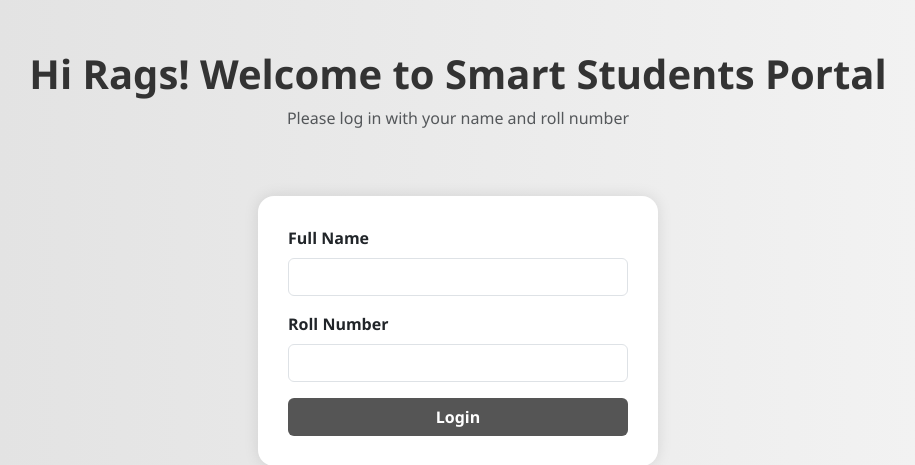
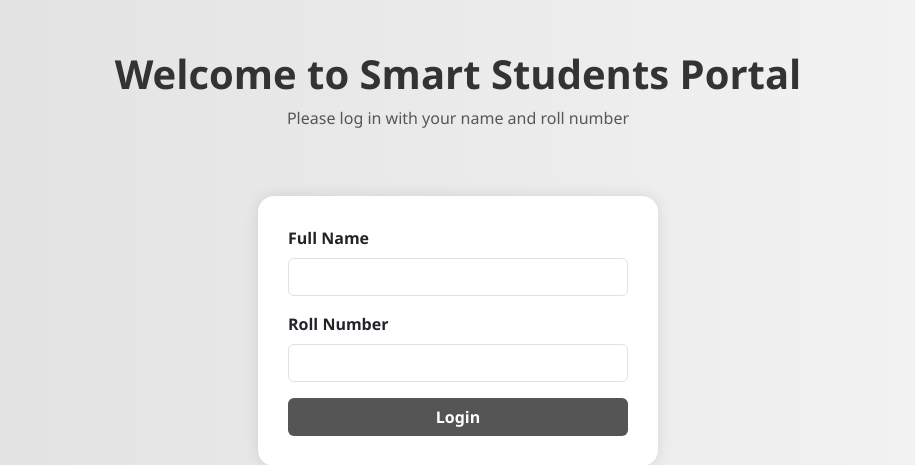
Before and after one commit to raghavb200705/smart_students, a Django app: page / in a window 1280 px wide. Shown: the top 465 px of the page, without its empty margins (182-1097 px from the left). Run offline with Django 5.2, Linux system fonts and the light colour scheme.

```diff
--- a/main_app/template/main_app/splash.html
+++ b/main_app/template/main_app/splash.html
@@ -44,7 +44,7 @@
 <body>
 
   <div class="splash-header">
-    <h1>Hi Rags! Welcome to Smart Students Portal</h1>
+    <h1> Welcome to Smart Students Portal</h1>
     <p class="text-muted">Please log in with your name and roll number</p>
   </div>
 
--- a/main_app/templates/main_app/splash.html
+++ b/main_app/templates/main_app/splash.html
@@ -44,7 +44,7 @@
 <body>
 
   <div class="splash-header">
-    <h1>Hi Rags! Welcome to Smart Students Portal</h1>
+    <h1>Welcome to Smart Students Portal</h1>
     <p class="text-muted">Please log in with your name and roll number</p>
   </div>
 
```
